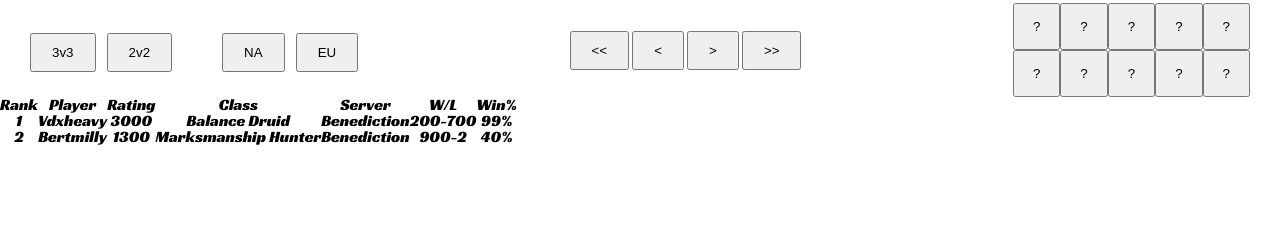
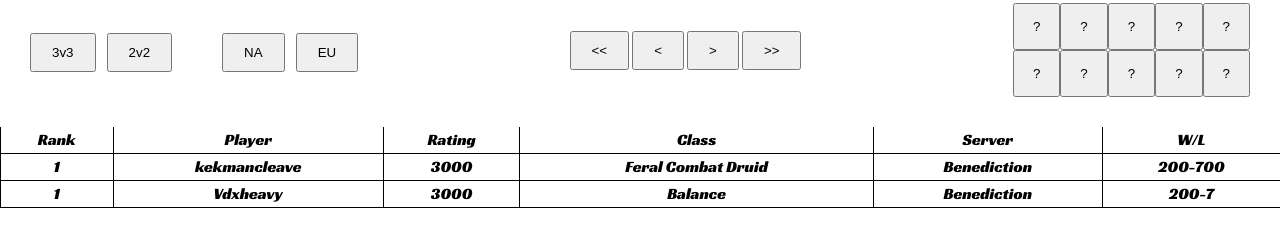
Before and after one commit to Tyron-Clark/ladder, a website: page public/index.html in a window 1280 px wide. Shown: the part 47-294 px from the top of the page. Drawn offline with Linux system fonts and the light colour scheme.

Commit message:
styling/structuring table entries and table head for leaderboard

```diff
--- a/public/css/ladder.css
+++ b/public/css/ladder.css
@@ -1,6 +1,23 @@
 h1 {
   font-size: 2.5rem;
 }
+main {
+  padding-top: 30px;
+}
+table {
+  width: 100%;
+}
+
+tr {
+  border-bottom: 1px solid black;
+}
+
+th,
+td {
+  padding: 5px;
+  border-left: 1px solid black;
+}
+
 /* ladder controls container */
 .ladder-controls,
 .bracket-region-buttons {
--- a/public/index.html
+++ b/public/index.html
@@ -48,32 +48,32 @@
     </section>
     <main>
       <table>
-        <tr>
+        <tr class="table-heads">
           <th>Rank</th>
           <th>Player</th>
           <th>Rating</th>
           <th>Class</th>
           <th>Server</th>
           <th>W/L</th>
-          <th>Win%</th>
+          <!-- <th>Win%</th> -->
         </tr>
-        <tr>
+        <tr class="playerRows">
+          <td>1</td>
+          <td>kekmancleave</td>
+          <td>3000</td>
+          <td>Feral Combat Druid</td>
+          <td>Benediction</td>
+          <td>200-700</td>
+          <!-- <td>99%</td> -->
+        </tr>
+        <tr class="playerRows">
           <td>1</td>
           <td>Vdxheavy</td>
           <td>3000</td>
-          <td>Balance Druid</td>
+          <td>Balance</td>
           <td>Benediction</td>
-          <td>200-700</td>
-          <td>99%</td>
-        </tr>
-        <tr>
-          <td>2</td>
-          <td>Bertmilly</td>
-          <td>1300</td>
-          <td>Marksmanship Hunter</td>
-          <td>Benediction</td>
-          <td>900-2</td>
-          <td>40%</td>
+          <td>200-7</td>
+          <!-- <td>99%</td> -->
         </tr>
       </table>
     </main>
```
